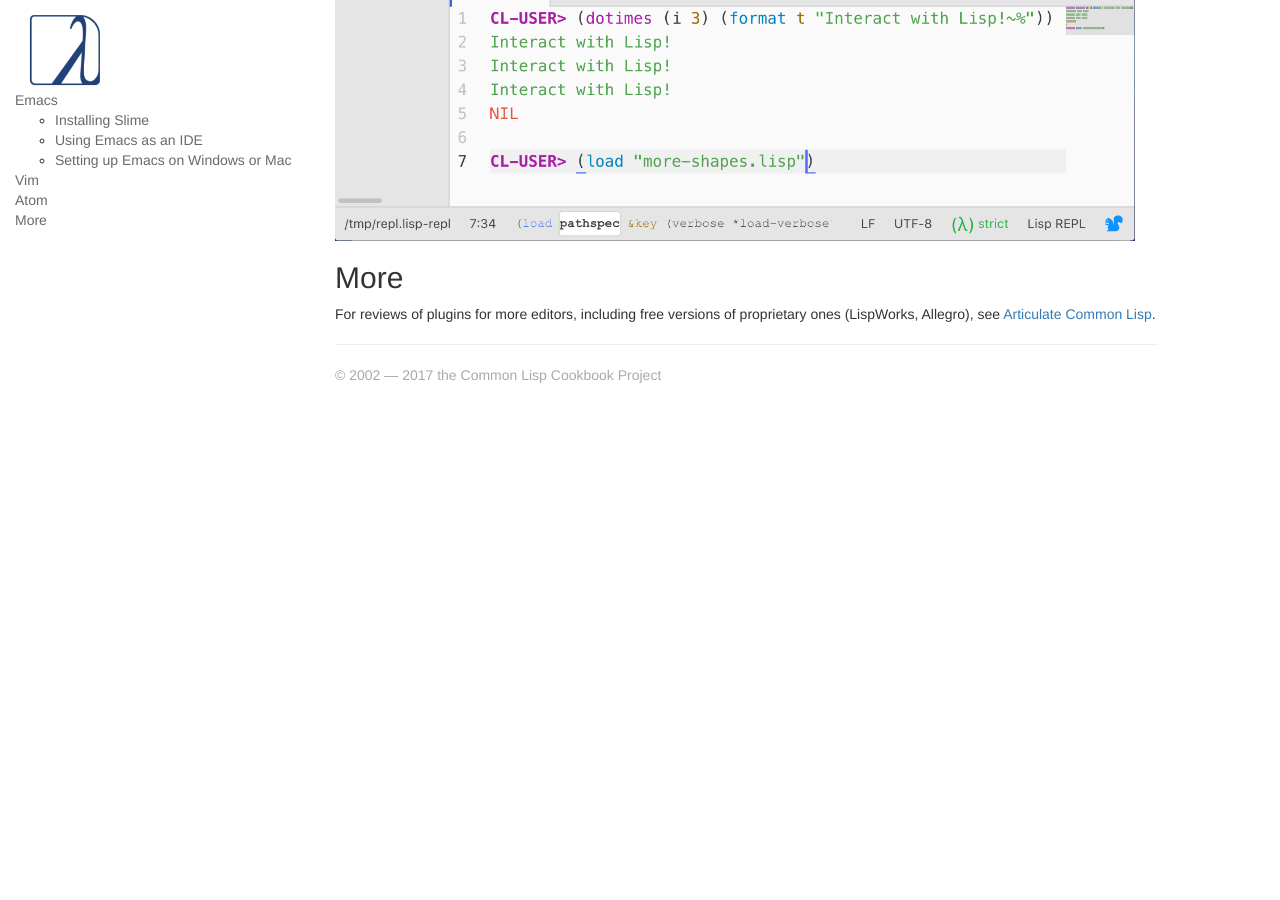
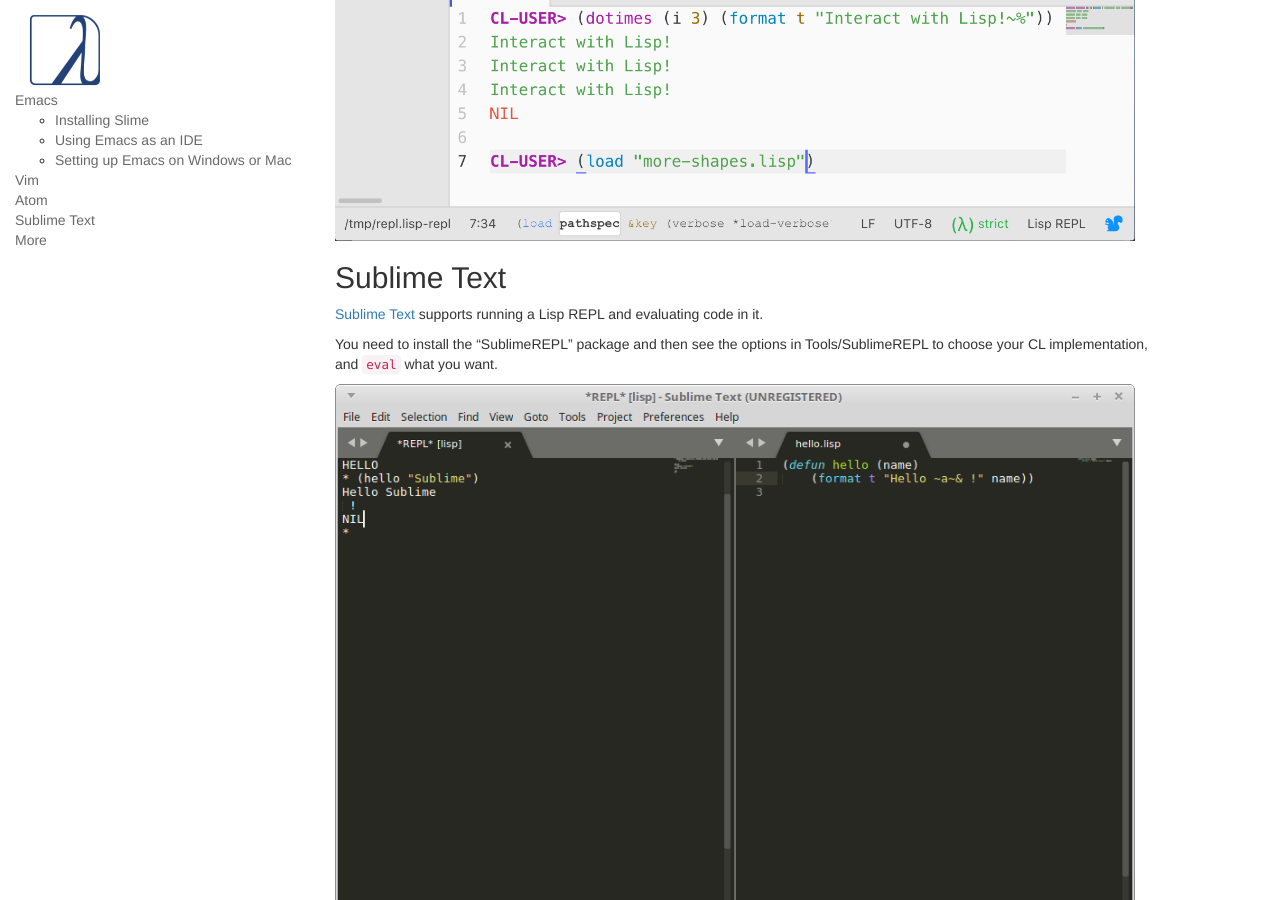
Before and after one commit to LispCookbook/cl-cookbook, a Jekyll site: the page built from editor-support.md, in a window 1280 px wide and 900 px high, scrolled down 2004 px. Built offline with Jekyll 4.4.1, drawn with Linux system fonts in a browser that asks for light colours; before the commit the page ends 2409 px from its top, so only the background shows below that.

Commit message:
Editors: Sublime Text.

```diff
--- a/editor-support.md
+++ b/editor-support.md
@@ -62,6 +62,18 @@
 <img src="assets/atom-slime.png"
      style="width: 800px"/>
 
+## Sublime Text
+
+[Sublime Text](http://www.sublimetext.com/3) supports running a Lisp
+REPL and evaluating code in it.
+
+You need to install the "SublimeREPL" package and then see the options
+in Tools/SublimeREPL to choose your CL implementation, and `eval` what
+you want.
+
+<img src="assets/editor-sublime.png"
+     style="width: 800px"/>
+
 
 ## More
 
```
Also changed, not shown: assets/editor-sublime.png (added).
